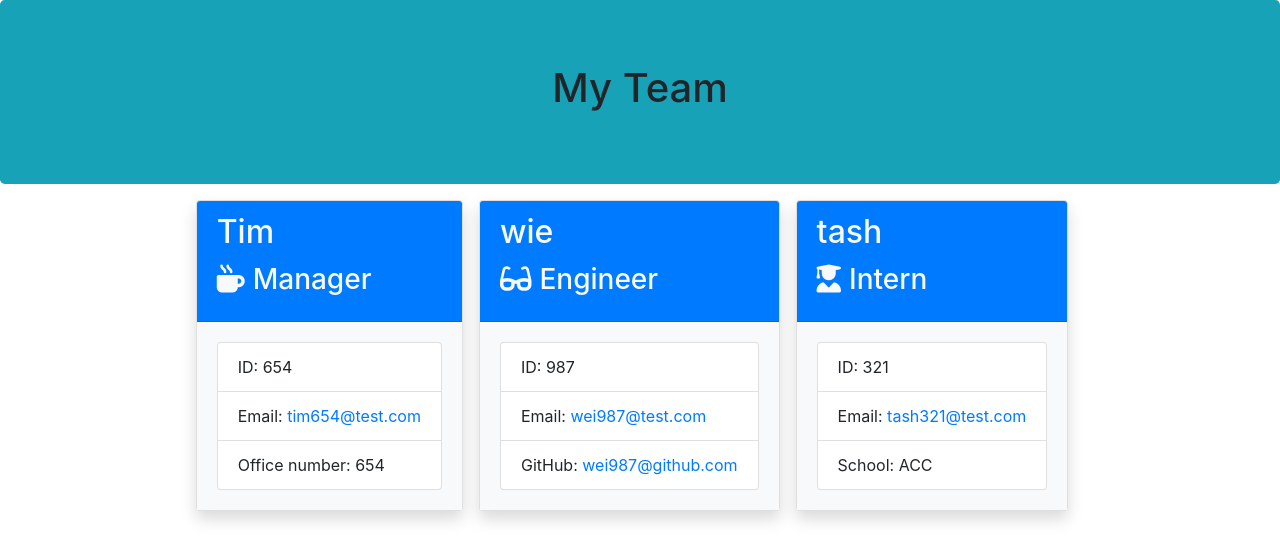
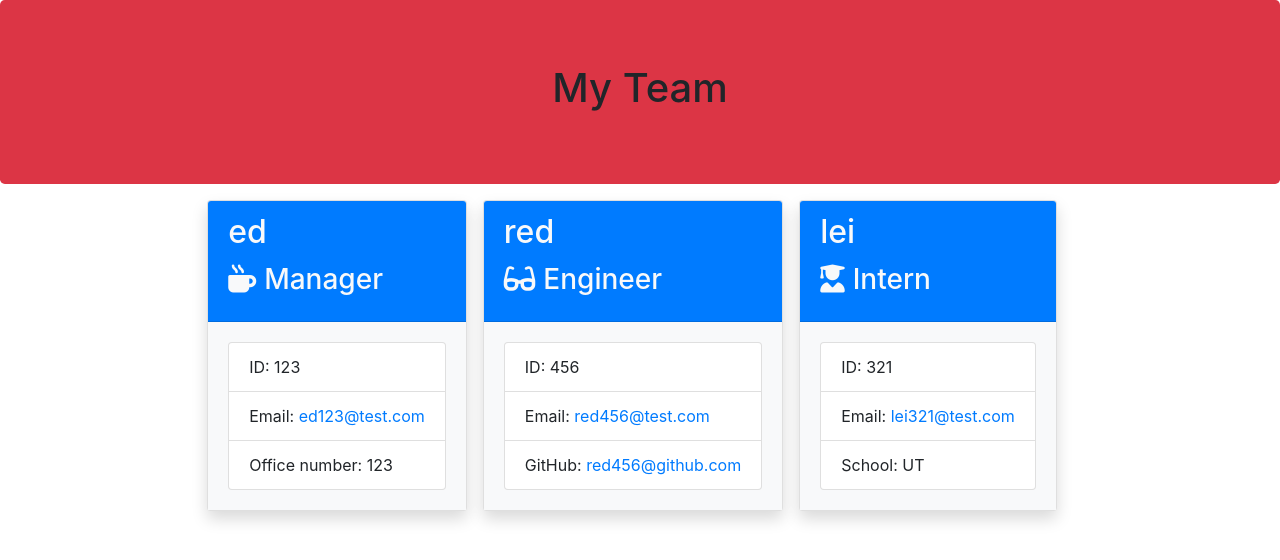
Before and after one commit to ninobrown585/TeamProfileGenerator, a website: page dist/index.html in a window 1280 px wide. Drawn offline with nearby package versions, Linux system fonts and the light colour scheme.

```diff
--- a/dist/index.html
+++ b/dist/index.html
@@ -14,7 +14,7 @@
         <body>
         <div class="container-fluid">
             <div class="row">
-                <div class="col-12 jumbotron mb-3 bg-info">
+                <div class="col-12 jumbotron mb-3 bg-danger">
                     <h1 class="text-center">My Team</h1>
                 </div>
             </div>
@@ -25,40 +25,40 @@
 
         <div class="card mr-3 shadow">
         <div class="card-header bg-primary text-light">
-            <h2 class="card-title">Tim</h2>
+            <h2 class="card-title">ed</h2>
             <h3 class="card-title"><i class="fas fa-mug-hot mr-2"></i>Manager</h3>
         </div>
         <div class="card-body bg-light">
             <ul class="list-group">
-                <li class="list-group-item">ID: 654</li>
-                <li class="list-group-item">Email: <a href="mailto:tim654@test.com">tim654@test.com</a></li>
-                <li class="list-group-item">Office number: 654</li>
+                <li class="list-group-item">ID: 123</li>
+                <li class="list-group-item">Email: <a href="mailto:ed123@test.com">ed123@test.com</a></li>
+                <li class="list-group-item">Office number: 123</li>
             </ul>
         </div>
     </div>
         <div class="card mr-3 shadow">
             <div class="card-header bg-primary text-light">
-                <h2 class="card-title">wie</h2>
+                <h2 class="card-title">red</h2>
                 <h3 class="card-title"><i class="fas fa-glasses mr-2"></i>Engineer</h3>
             </div>
             <div class="card-body bg-light">
                 <ul class="list-group">
-                    <li class="list-group-item">ID: 987</li>
-                    <li class="list-group-item">Email: <a href="mailto:wei987@test.com">wei987@test.com</a></li>
-                    <li class="list-group-item">GitHub: <a href="https://github.com/wei987@github.com" target="_blank" rel="noopener noreferrer">wei987@github.com</a></li>
+                    <li class="list-group-item">ID: 456</li>
+                    <li class="list-group-item">Email: <a href="mailto:red456@test.com">red456@test.com</a></li>
+                    <li class="list-group-item">GitHub: <a href="https://github.com/red456@github.com" target="_blank" rel="noopener noreferrer">red456@github.com</a></li>
                 </ul>
             </div>
         </div>
         <div class="card mr-3 shadow">
         <div class="card-header bg-primary text-light">
-            <h2 class="card-title">tash</h2>
+            <h2 class="card-title">lei</h2>
             <h3 class="card-title"><i class="fas fa-user-graduate mr-2"></i>Intern</h3>
         </div>
         <div class="card-body bg-light">
             <ul class="list-group">
                 <li class="list-group-item">ID: 321</li>
-                <li class="list-group-item">Email: <a href="mailto:tash321@test.com">tash321@test.com</a></li>
-                <li class="list-group-item">School: ACC</li>
+                <li class="list-group-item">Email: <a href="mailto:lei321@test.com">lei321@test.com</a></li>
+                <li class="list-group-item">School: UT</li>
             </ul>
         </div>
     </div>
```
Also changed, not shown: README.md.
